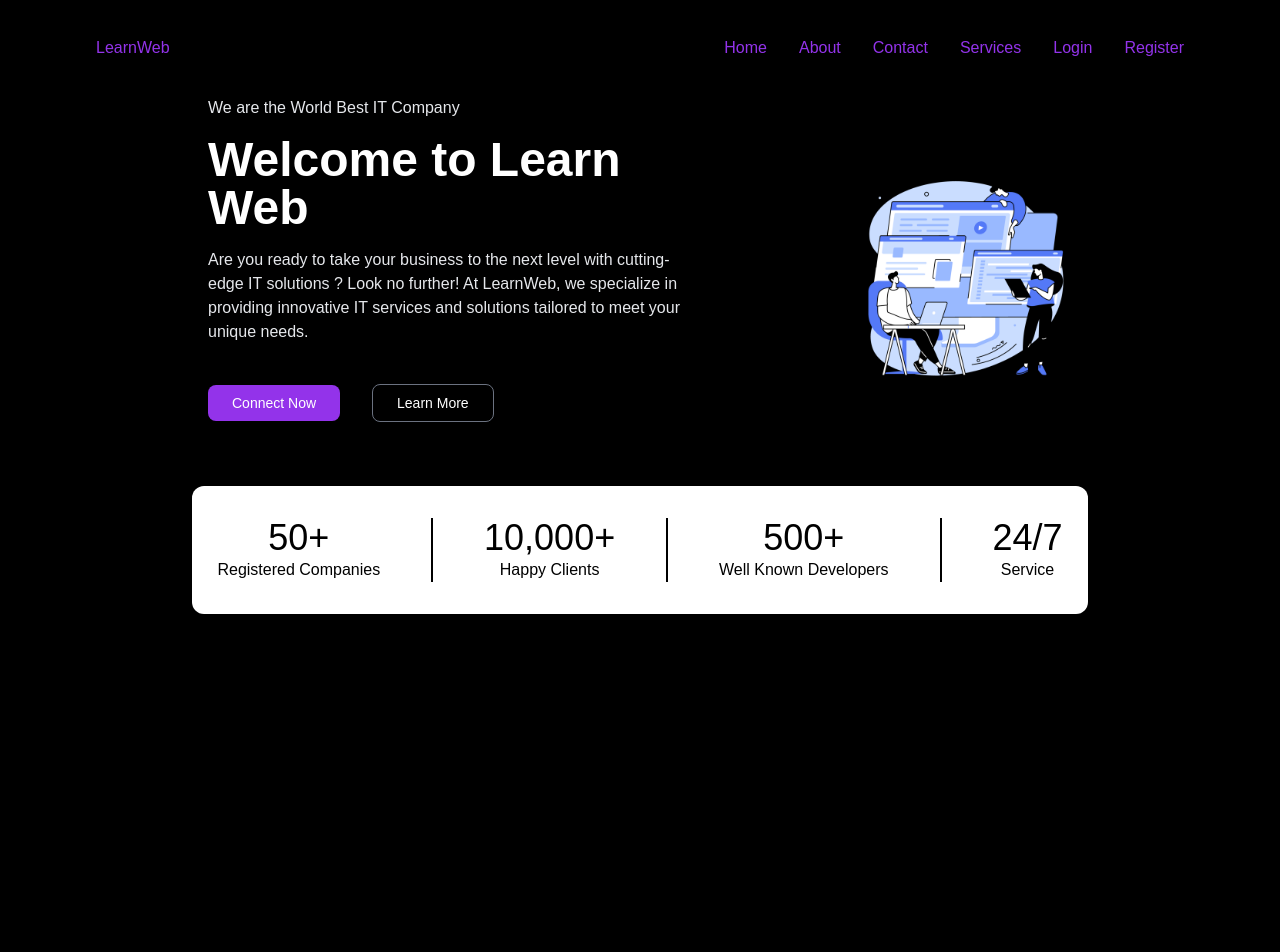
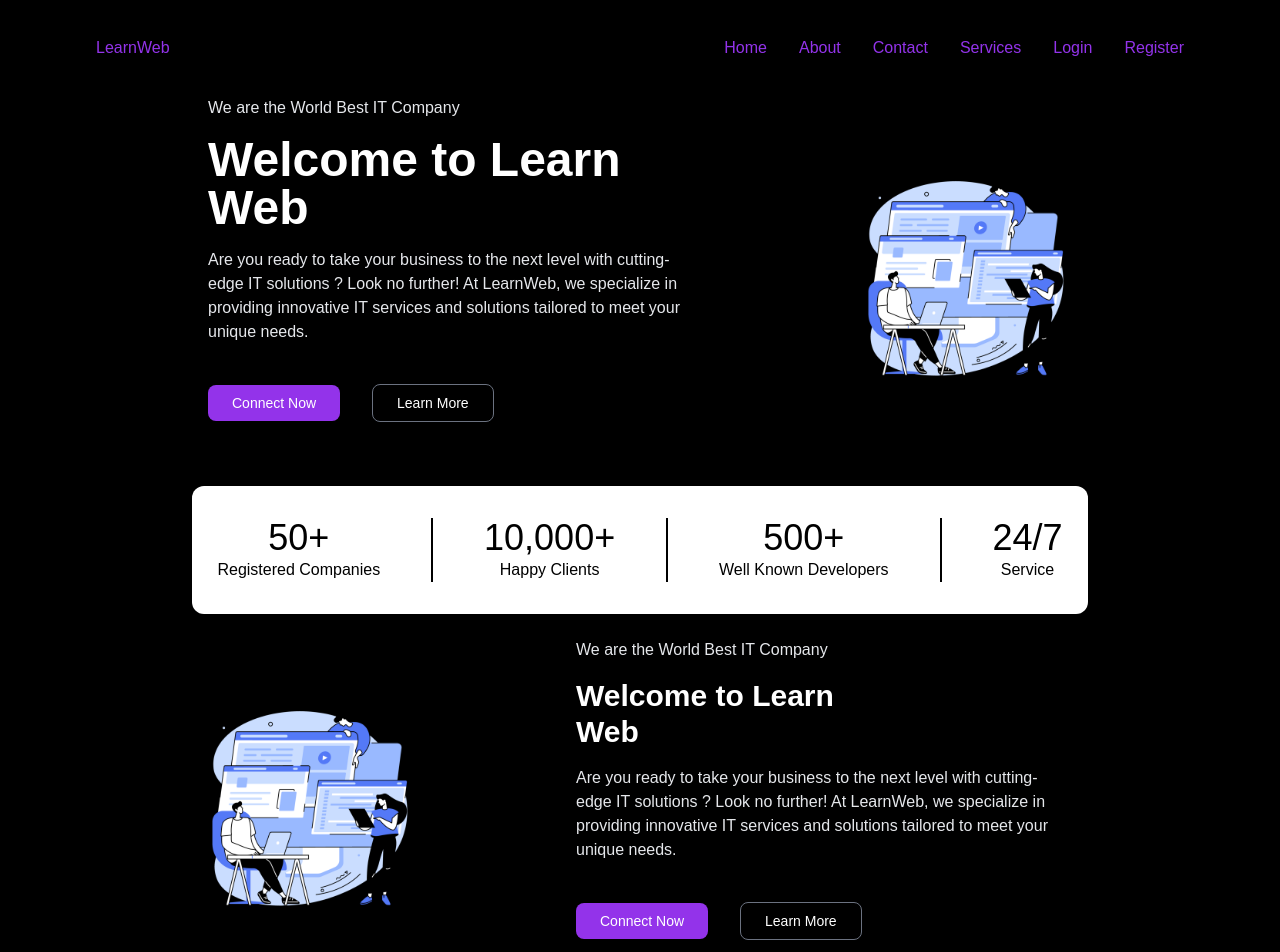
Before and after one commit to SinBin10/Course-Website, a React (Vite) app in the folder client/: page / in a window 1280 px wide. Shown: the top 952 px of the page. Before the commit the page ends 800 px from the top, so only its background shows below. Built offline with nearby package versions, Linux system fonts and the light colour scheme.

Commit message:
making the footer section and doing some minor changes

```diff
--- a/client/src/App.css
+++ b/client/src/App.css
@@ -0,0 +1,7 @@
+*,
+*::after,
+*::before {
+  margin: 0;
+  padding: 0;
+  box-sizing: border-box;
+}
--- a/client/src/index.css
+++ b/client/src/index.css
@@ -2,7 +2,6 @@
 @tailwind components;
 @tailwind utilities;
 
-@layer base {
 *,
 *::before,
 *::after {
@@ -22,4 +21,3 @@
   font-family: "Urbanist", sans-serif;
   background-color: black;
 }
-}
--- a/client/src/pages/Home.jsx
+++ b/client/src/pages/Home.jsx
@@ -1,5 +1,6 @@
 const Home = () => {
   return (
+    <>
       <main>
         <section className="text-white">
           <div className="flex mx-52 gap-40 items-center">
@@ -15,7 +16,10 @@ const Home = () => {
                 tailored to meet your unique needs.
               </p>
               <div className="my-10 text-sm flex items-center gap-8">
-              <a className="bg-purple-600 px-6 py-2 rounded-lg" href="/contact">
+                <a
+                  className="bg-purple-600 px-6 py-2 rounded-lg"
+                  href="/contact"
+                >
                   Connect Now
                 </a>
                 <a
@@ -33,6 +37,9 @@ const Home = () => {
               />
             </div>
           </div>
+        </section>
+      </main>
+      <section>
         <div className="bg-white flex justify-around mx-48 py-8 my-6 rounded-xl">
           <div className="text-black text-center">
             <span className="text-4xl font-medium">50+</span> <br />
@@ -55,7 +62,40 @@ const Home = () => {
           </div>
         </div>
       </section>
-    </main>
+      <section className="text-white">
+        <div className="flex mx-52 gap-40 items-center">
+          <div className="w-[35%]">
+            <img
+              src="../../public/images/home.png"
+              alt="image of a workplace"
+            />
+          </div>
+          <div className="max-w-[31rem]">
+            <p className=" text-gray-200">We are the World Best IT Company</p>
+            <h1 className="text-3xl font-bold my-4">
+              Welcome to Learn <br /> Web
+            </h1>
+            <p className=" text-gray-200">
+              Are you ready to take your business to the next level with
+              cutting-edge IT solutions ? Look no further! At LearnWeb, we
+              specialize in providing innovative IT services and solutions
+              tailored to meet your unique needs.
+            </p>
+            <div className="my-10 text-sm flex items-center gap-8">
+              <a className="bg-purple-600 px-6 py-2 rounded-lg" href="/contact">
+                Connect Now
+              </a>
+              <a
+                className="px-6 py-2 rounded-lg border-[1px] border-gray-500"
+                href="/service"
+              >
+                Learn More
+              </a>
+            </div>
+          </div>
+        </div>
+      </section>
+    </>
   );
 };
 
```
Lines whose indentation alone changed are shown as unchanged.
